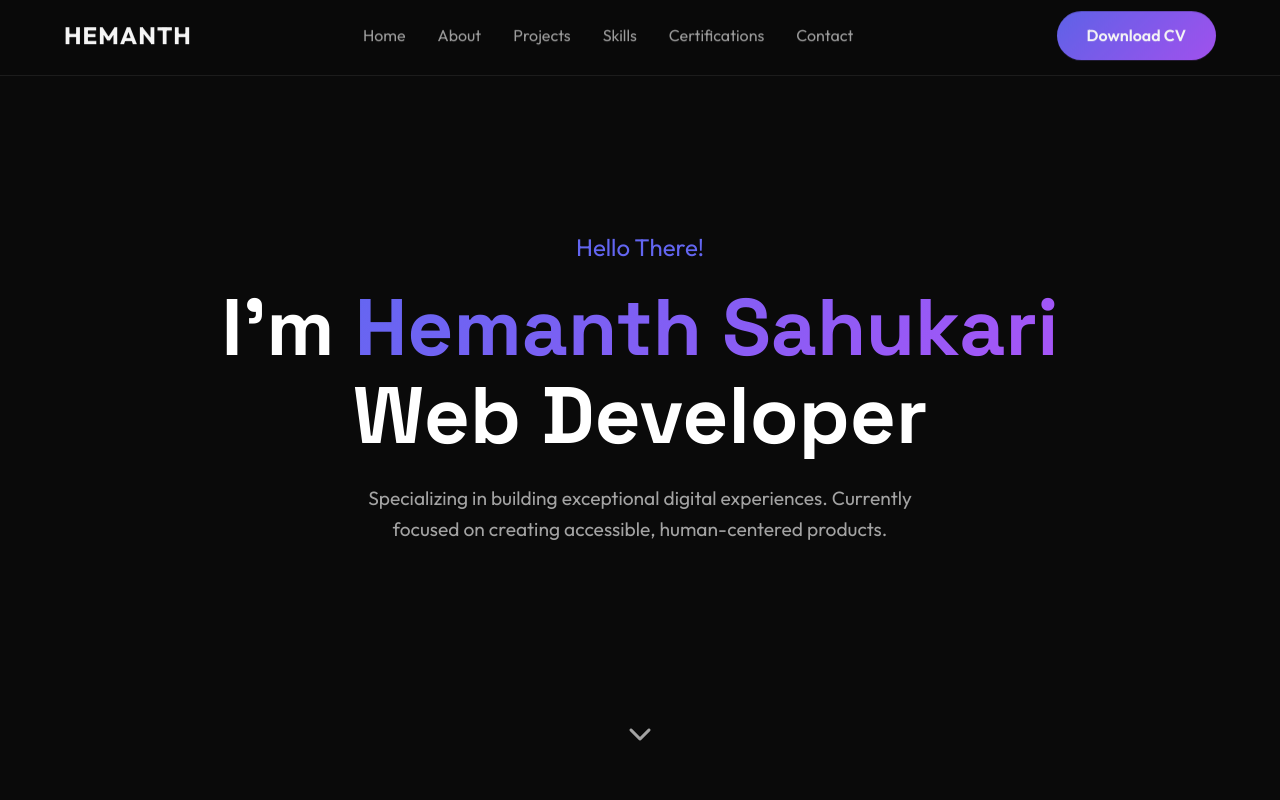
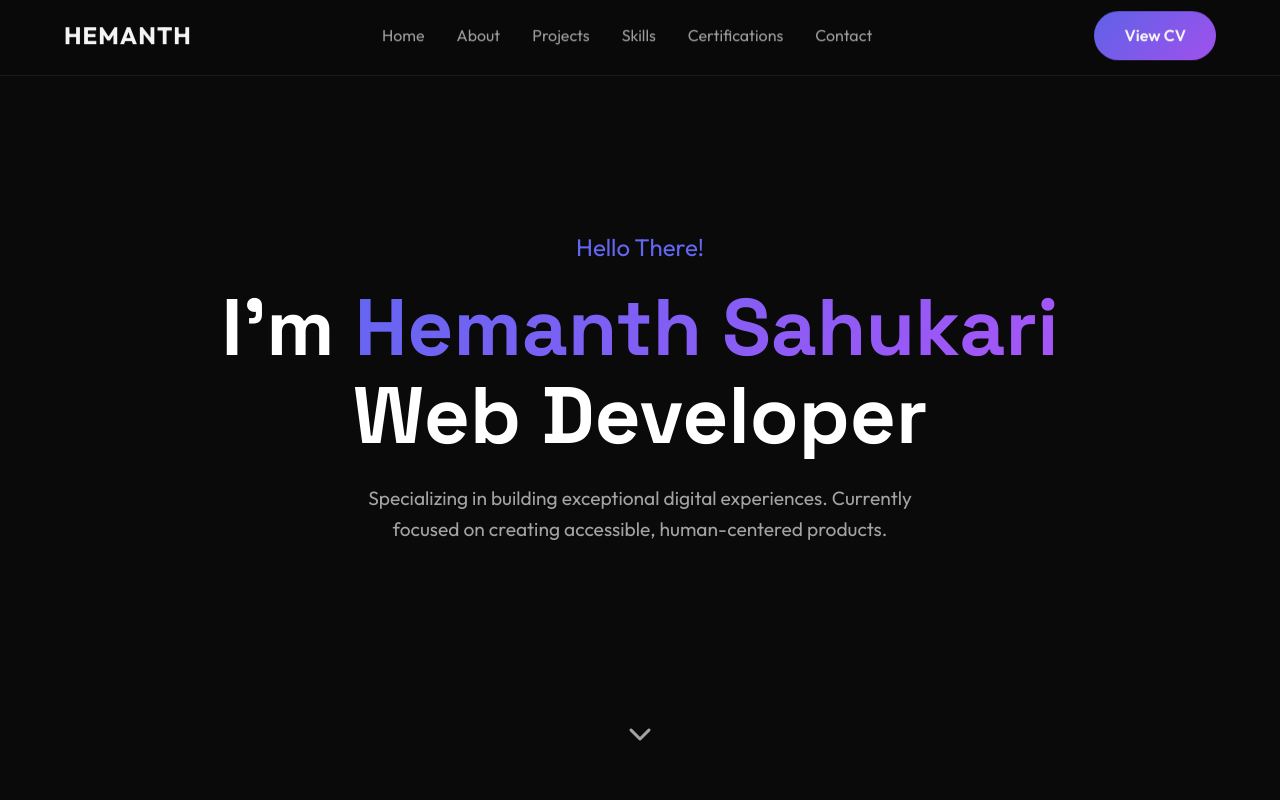
Before and after one commit to HemanthHamu/portfolio-netlify, a plain HTML site: page index.html in a window 1280 px wide. Shown: the top 800 px of the page. Drawn offline with nearby package versions, Linux system fonts and the light colour scheme.

Commit message:
updated resume with experience included

```diff
--- a/index.html
+++ b/index.html
@@ -26,10 +26,10 @@
                     <li><a href="#skills" class="nav-link">Skills</a></li>
                     <li><a href="#certifications" class="nav-link">Certifications</a></li>
                     <li><a href="#contact" class="nav-link">Contact</a></li>
-                    <li><a href="resume/ResumeSoftops.pdf" class="nav-link mobile-only-nav-btn" download>Download CV</a></li>
+                    <li><a href="resume/Hemanth_Sahukari_MES.pdf" class="nav-link mobile-only-nav-btn" target="_blank">View CV</a></li>
                 </ul>
             </nav>
-            <a href="resume/ResumeSoftops.pdf" class="btn" download>Download CV</a>
+            <a href="resume/Hemanth_Sahukari_MES.pdf" class="btn" target="_blank">View CV</a>
         </div>
     </header>
 
```
Also changed, not shown: 1 other file.
